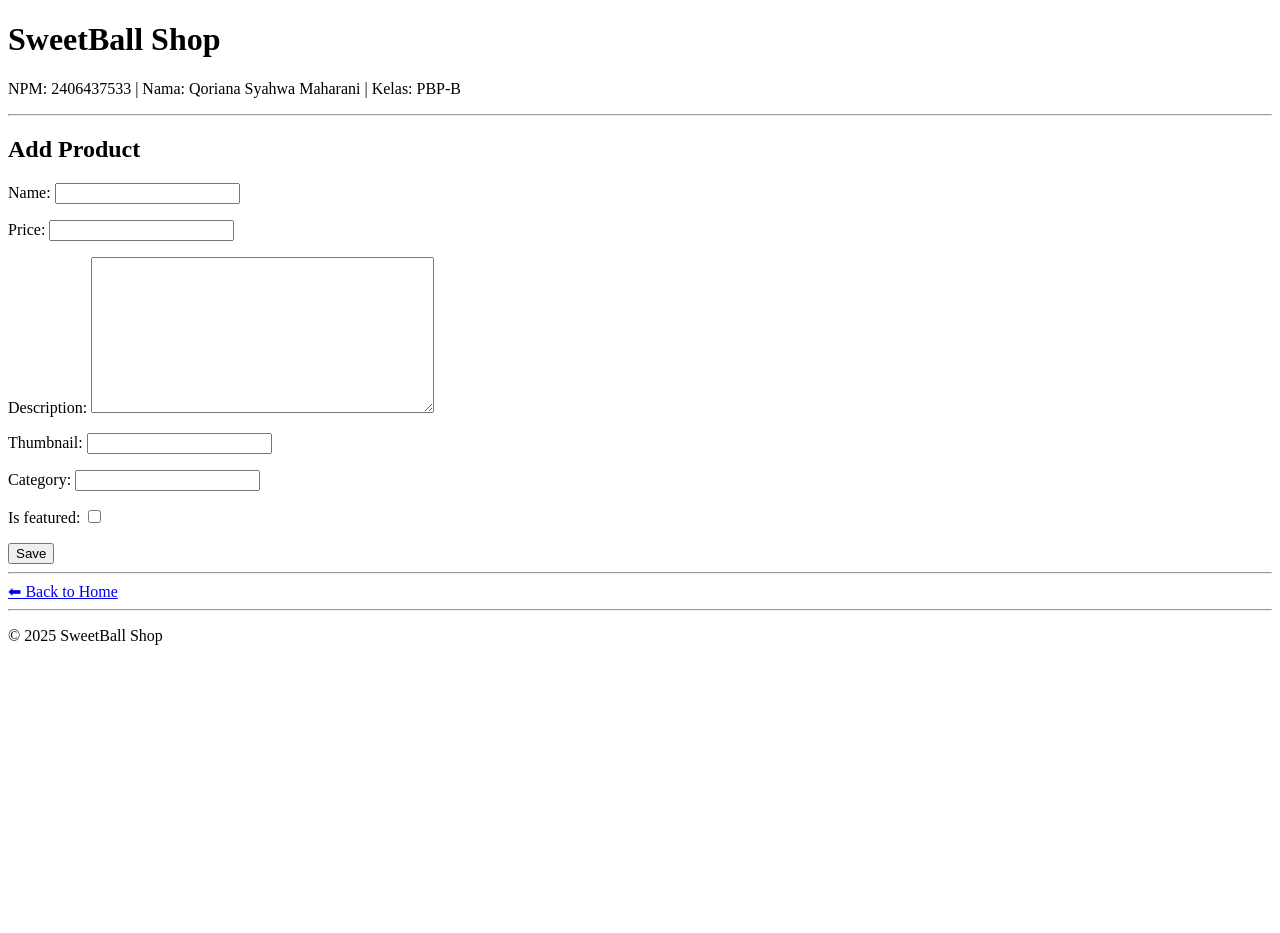
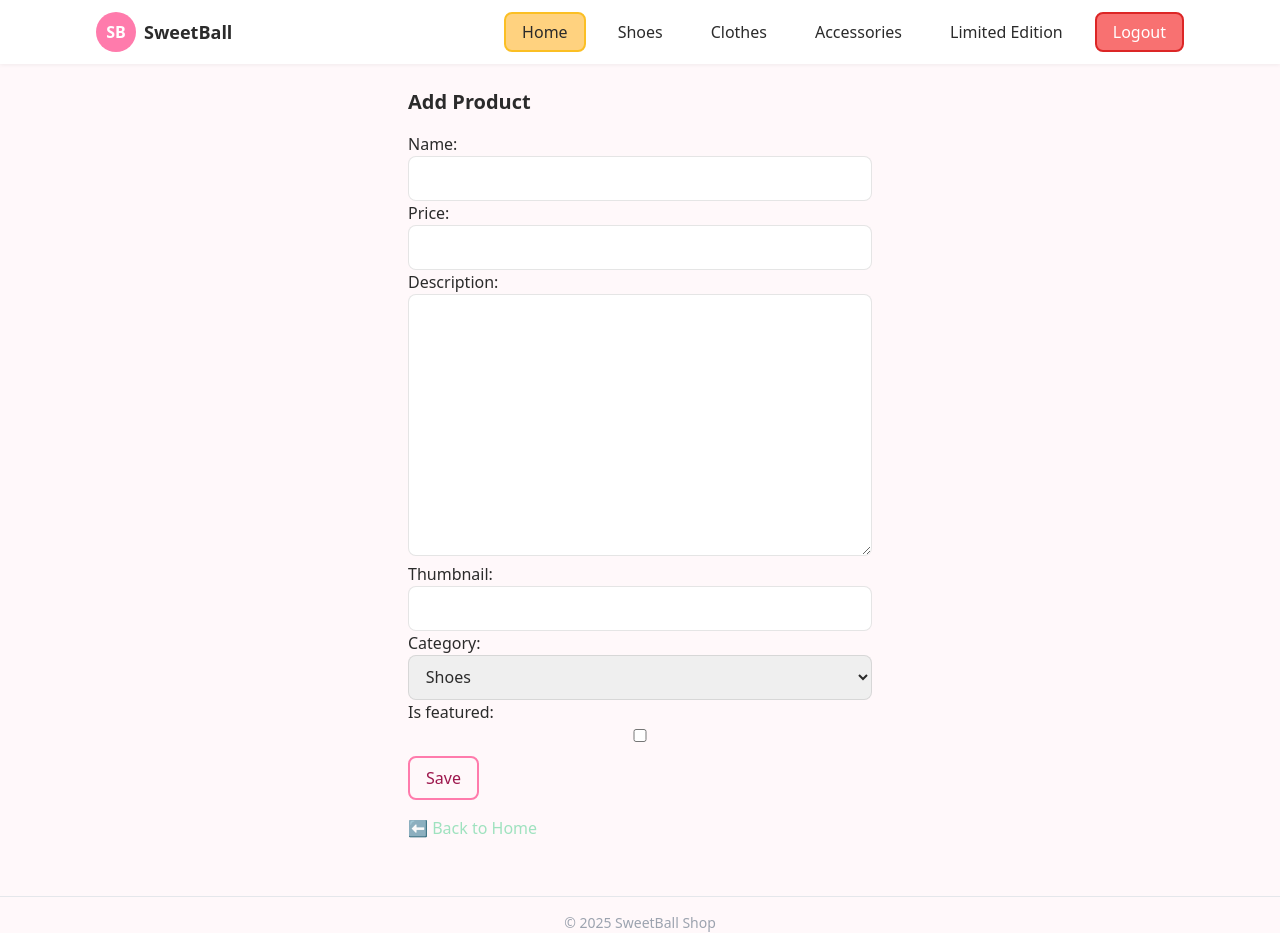
Before and after one commit to Syahwa1105/sweetballshop, a Django app: page /products/add/ in a window 1280 px wide. Before the commit the page ends 645 px from the top, so only its background shows below. Run offline with Django 5.2, Linux system fonts and the light colour scheme; the visitor is signed in with stand-in values (Sample User, id 1); some libraries are stand-ins or nearby versions.

Commit message:
Tugas Individu 5

````diff
--- a/main/templates/product_form.html
+++ b/main/templates/product_form.html
@@ -1,28 +1,31 @@
 {% extends "base.html" %}
 
 {% block meta %}
-<title>Add Product - SweetBall Shop</title>
+<title>{% if product %}Edit{% else %}Add{% endif %} Product - SweetBall Shop</title>
 {% endblock meta %}
 
 {% block content %}
-<header>
-    <h1>SweetBall Shop</h1>
-    <p>NPM: 2406437533 | Nama: Qoriana Syahwa Maharani | Kelas: PBP-B</p>
-    <hr>
-</header>
+    {# === Navbar === #}
+    {% include "navbar.html" %}
 
-<h2>Add Product</h2>
-<form method="post">
-    {% csrf_token %}
-    {{ form.as_p }}
-    <button type="submit">Save</button>
-</form>
+    <div class="max-w-lg mx-auto p-6">
+        <h2 class="text-xl font-semibold text-text-dark mb-4">
+            {% if product %}Edit{% else %}Add{% endif %} Product
+        </h2>
 
-<hr>
-<a href="{% url 'main:show_main' %}">⬅ Back to Home</a>
+        <form method="post" class="form-rounded">
+            {% csrf_token %}
+            {{ form.as_p }}
+            <button type="submit" class="btn-sweet btn-pink mt-2">Save</button>
+        </form>
 
-<footer>
-    <hr>
-    <p>© 2025 SweetBall Shop</p>
-</footer>
+        <a href="{% url 'main:show_main' %}" class="inline-block mt-4 text-sweet-mint hover:underline">
+            ⬅ Back to Home
+        </a>
+    </div>
+
+    <footer class="mt-8 text-center text-sm text-gray-400">
+        <hr class="my-4">
+        <p>© 2025 SweetBall Shop</p>
+    </footer>
 {% endblock content %}
--- a/main/urls.py
+++ b/main/urls.py
@@ -20,4 +20,9 @@ urlpatterns = [
     path('register/', register, name='register'),
     path('login/', login_user, name='login'),
     path('logout/', logout_user, name='logout'),
+
+    #TI_5
+    path('products/<uuid:pk>/edit/', views.edit_product, name='edit_product'),
+    path('products/<uuid:pk>/delete/', views.delete_product, name='delete_product'),
+
 ]
--- a/main/views.py
+++ b/main/views.py
@@ -18,21 +18,26 @@ from .forms import ProductForm
 
 @login_required(login_url='/login') #TI_4
 def show_main(request): # isi dari sebelum nya diubah untuk TI_4
-    filter_type = request.GET.get("filter", "all")  # default 'all'
+    filter_type = request.GET.get("filter", "all")
+    category = request.GET.get("category", None)
 
     if filter_type == "all":
         products = Product.objects.all()
     else:
         products = Product.objects.filter(user=request.user)
 
+    if category:
+        products = products.filter(category=category)
+
     context = {
         "npm": "2406437533",
-        "nama": request.user.username,   # username dari user yang login
+        "nama": request.user.username,
         "kelas": "PBP-B",
         "products": products,
         "last_login": request.COOKIES.get('last_login', 'Never'),
     }
     return render(request, "main.html", context)
+
 
 #TI_3 dan diubah ke karena TI_4
 @login_required(login_url='/login')
@@ -115,3 +120,36 @@ def logout_user(request):
     response = HttpResponseRedirect(reverse('main:login'))
     response.delete_cookie('last_login')
     return response
+
+#TI5
+@login_required(login_url='/login')
+def edit_product(request, pk):
+    product = get_object_or_404(Product, pk=pk)
+
+    # hanya pemilik product yang boleh edit
+    if product.user != request.user:
+        return HttpResponse("Unauthorized", status=403)
+
+    form = ProductForm(request.POST or None, instance=product)
+
+    if form.is_valid() and request.method == 'POST':
+        form.save()
+        return redirect('main:product_detail', pk=pk)
+
+    return render(request, 'product_form.html', {'form': form, 'product': product})
+
+
+@login_required(login_url='/login')
+def delete_product(request, pk):
+    product = get_object_or_404(Product, pk=pk)
+
+    # hanya pemilik product yang boleh hapus
+    if product.user != request.user:
+        return HttpResponse("Unauthorized", status=403)
+
+    if request.method == 'POST':
+        product.delete()
+        return redirect('main:show_main')
+
+    # konfirmasi sebelum hapus
+    return render(request, 'product_confirm_delete.html', {'product': product})
--- /dev/null
+++ b/static/css/global.css
@@ -0,0 +1,165 @@
+```css
+/* ========== Global CSS untuk SweetBallShop ========== */
+
+/* Reset kecil agar semua elemen form terlihat konsisten */
+input, select, textarea, button {
+  font-family: inherit;
+  font-size: 1rem;
+  line-height: 1.5;
+}
+
+/* Style form agar lebih rapi */
+.form-rounded input,
+.form-rounded select,
+.form-rounded textarea {
+  width: 100%;
+  padding: 0.6rem 0.8rem;
+  border: 1.5px solid rgba(0, 0, 0, 0.1);
+  border-radius: 0.5rem;
+  transition: all 0.2s ease;
+}
+
+.form-rounded input:focus,
+.form-rounded select:focus,
+.form-rounded textarea:focus {
+  outline: none;
+  border-color: #FF7BAC;               /* fokus warna pink */
+  box-shadow: 0 0 0 3px rgba(255, 123, 172, 0.2);
+}
+
+/* Style input untuk Login & Register */
+input[type="text"],
+input[type="password"] {
+  width: 100%;
+  padding: 0.6rem 0.8rem;
+  border: 1.5px solid rgba(0, 0, 0, 0.1);
+  border-radius: 0.5rem;
+  transition: all 0.2s ease;
+}
+
+input[type="text"]:focus,
+input[type="password"]:focus {
+  outline: none;
+  border-color: #FF7BAC;               /* warna pink saat fokus */
+  box-shadow: 0 0 0 3px rgba(255, 123, 172, 0.2);
+}
+
+/* Tombol umum pastel → default kotak */
+.btn-sweet {
+  padding: 0.5rem 1rem;
+  border-radius: 0.5rem;               /* kotak rounded */
+  font-weight: 500;
+  display: inline-block;
+  cursor: pointer;
+  transition: all 0.2s ease;
+  border: 2px solid transparent;       /* garis border default */
+}
+
+/* Variasi tombol pastel dengan border */
+.btn-pink {
+  border-color: #FF7BAC;
+  background-color: transparent;
+  color: #9D174D;
+}
+.btn-pink:hover {
+  background-color: #FF7BAC;
+  color: #fff;
+}
+
+.btn-peach {
+  border-color: #FFD27F;
+  background-color: transparent;
+  color: #B45309;
+}
+.btn-peach:hover {
+  background-color: #FFD27F;
+  color: #2B2B2B;
+}
+
+.btn-mint {
+  border-color: #9FE2BF;
+  background-color: transparent;
+  color: #047857;
+}
+.btn-mint:hover {
+  background-color: #9FE2BF;
+  color: #2B2B2B;
+}
+
+/* Card produk tambahan */
+.card-soft {
+  border-radius: 1rem;
+  box-shadow: 0 2px 8px rgba(0, 0, 0, 0.05);
+  background: #fff;
+  overflow: hidden;
+  transition: transform 0.15s ease, box-shadow 0.15s ease;
+}
+.card-soft:hover {
+  transform: translateY(-2px);
+  box-shadow: 0 4px 12px rgba(0, 0, 0, 0.1);
+}
+
+/* Navbar shadow */
+.nav-shadow {
+  box-shadow: 0 1px 4px rgba(0, 0, 0, 0.06);
+}
+
+/* Utility kecil */
+.text-shadow-sm {
+  text-shadow: 0 1px 2px rgba(0, 0, 0, 0.05);
+}
+
+/* === Tombol Navbar === */
+.nav-btn {
+  padding: 0.4rem 1rem;
+  border-radius: 0.5rem;
+  font-weight: 500;
+  display: inline-block;
+  transition: all 0.2s ease;
+}
+
+/* Home → peach */
+.nav-btn-home {
+  background-color: #FFD27F !important;
+  border: 2px solid #FBBF24 !important;
+  color: #2B2B2B !important;
+}
+.nav-btn-home:hover {
+  background-color: #FBBF24 !important;
+  color: #fff !important;
+}
+
+/* Logout → merah */
+.nav-btn-logout {
+  background-color: #F87171 !important;
+  border: 2px solid #DC2626 !important;
+  color: #fff !important;
+}
+.nav-btn-logout:hover {
+  background-color: #DC2626 !important;
+  color: #fff !important;
+}
+
+/* Shoes */
+a[href*="category=shoes"]:hover {
+  background-color: #93C5FD; /* biru muda */
+  color: white;
+}
+
+/* Clothes */
+a[href*="category=clothes"]:hover {
+  background-color: #F9A8D4; /* pink muda */
+  color: white;
+}
+
+/* Accessories */
+a[href*="category=accessories"]:hover {
+  background-color: #6EE7B7; /* mint */
+  color: #2B2B2B;
+}
+
+/* Limited Edition */
+a[href*="category=limited"]:hover {
+  background-color: #FCD34D; /* peach/kuning */
+  color: #2B2B2B;
+}
--- a/sweetballshop/settings.py
+++ b/sweetballshop/settings.py
@@ -146,6 +146,10 @@ USE_TZ = True
 
 STATIC_URL = 'static/'
 
+STATICFILES_DIRS = [
+    BASE_DIR / "static",
+]
+
 # Default primary key field type
 # https://docs.djangoproject.com/en/5.2/ref/settings/#default-auto-field
 
--- a/templates/base.html
+++ b/templates/base.html
@@ -4,9 +4,31 @@
 <head>
     <meta charset="UTF-8" />
     <meta name="viewport" content="width=device-width, initial-scale=1.0" />
+
     {% block meta %}{% endblock meta %}
+
+    <!-- Tailwind CDN -->
+    <script src="https://cdn.tailwindcss.com"></script>
+    <script>
+      tailwind.config = {
+        theme: {
+          extend: {
+            colors: {
+              'sweet-pink': '#FF7BAC',
+              'sweet-peach': '#FFD27F',
+              'sweet-mint': '#9FE2BF',
+              'bg-soft': '#FFF8FA',
+              'text-dark': '#2B2B2B'
+            }
+          }
+        }
+      }
+    </script>
+
+    <link rel="stylesheet" href="{% static 'css/global.css' %}"/>
+    {% block extra_head %}{% endblock extra_head %}
 </head>
-<body>
+<body class="bg-bg-soft text-text-dark">
     {% block content %}{% endblock content %}
 </body>
 </html>
--- /dev/null
+++ b/templates/navbar.html
@@ -0,0 +1,69 @@
+<nav class="bg-white nav-shadow sticky top-0 z-50">
+  <div class="max-w-6xl mx-auto px-4 sm:px-6 lg:px-8">
+    <div class="flex items-center justify-between h-16">
+
+      <!-- Logo -->
+      <a href="{% url 'main:show_main' %}" class="flex items-center gap-2">
+        <div class="w-10 h-10 bg-sweet-pink rounded-full flex items-center justify-center text-white font-bold">
+          SB
+        </div>
+        <span class="text-lg font-semibold text-text-dark">SweetBall</span>
+      </a>
+
+      <!-- Menu Desktop -->
+      <div class="hidden md:flex items-center gap-4">
+        <a href="{% url 'main:show_main' %}" class="nav-btn nav-btn-home">Home</a>
+
+        <!-- Link kategori -->
+        <a href="{% url 'main:show_main' %}?category=shoes" class="nav-btn">Shoes</a>
+        <a href="{% url 'main:show_main' %}?category=clothes" class="nav-btn">Clothes</a>
+        <a href="{% url 'main:show_main' %}?category=accessories" class="nav-btn">Accessories</a>
+        <a href="{% url 'main:show_main' %}?category=limited" class="nav-btn">Limited Edition</a>
+
+        {% if user.is_authenticated %}
+          <a href="{% url 'main:logout' %}" class="nav-btn nav-btn-logout">Logout</a>
+        {% else %}
+          <a href="{% url 'main:login' %}" class="nav-btn nav-btn-home">Login</a>
+          <a href="{% url 'main:register' %}" class="bg-sweet-pink text-white px-3 py-1 rounded-full text-sm hover:opacity-90">
+            Daftar
+          </a>
+        {% endif %}
+      </div>
+
+      <!-- Mobile Button (Hamburger) -->
+      <div class="md:hidden">
+        <button id="mobileBtn" class="p-2">
+          <svg class="w-6 h-6" fill="none" stroke="currentColor" viewBox="0 0 24 24">
+            <path stroke-linecap="round" stroke-linejoin="round" stroke-width="2" d="M4 8h16M4 16h16" />
+          </svg>
+        </button>
+      </div>
+    </div>
+
+    <!-- Mobile Menu -->
+    <div id="mobileMenu" class="hidden md:hidden pb-4 space-y-2">
+      <a href="{% url 'main:show_main' %}" class="nav-btn nav-btn-home block w-fit">Home</a>
+
+      <!-- Link kategori (mobile) -->
+      <a href="{% url 'main:show_main' %}?category=shoes" class="nav-btn block w-fit">Shoes</a>
+      <a href="{% url 'main:show_main' %}?category=clothes" class="nav-btn block w-fit">Clothes</a>
+      <a href="{% url 'main:show_main' %}?category=accessories" class="nav-btn block w-fit">Accessories</a>
+      <a href="{% url 'main:show_main' %}?category=limited" class="nav-btn block w-fit">Limited Edition</a>
+
+      {% if user.is_authenticated %}
+        <a href="{% url 'main:logout' %}" class="nav-btn nav-btn-logout block w-fit">Logout</a>
+      {% else %}
+        <a href="{% url 'main:login' %}" class="nav-btn nav-btn-home block w-fit">Login</a>
+        <a href="{% url 'main:register' %}" class="bg-sweet-pink text-white px-3 py-1 rounded-full text-sm block w-fit">
+          Daftar
+        </a>
+      {% endif %}
+    </div>
+  </div>
+
+  <script>
+    const mb = document.getElementById('mobileBtn');
+    const mm = document.getElementById('mobileMenu');
+    mb.addEventListener('click', () => mm.classList.toggle('hidden'));
+  </script>
+</nav>
````
Also changed, not shown: main/models.py (+15 -3 lines), main/templates/login.html (+39 -23 lines), main/templates/main.html (+36 -55 lines), main/templates/product_card.html (added, +41 -0 lines), main/templates/product_confirm_delete.html (added, +15 -0 lines), main/templates/product_detail.html (+50 -26 lines), main/templates/register.html (+54 -15 lines), main/forms.py (line endings or trailing spaces), main/migrations/0003_alter_product_category.py (added), static/image/no_product.png (added).
